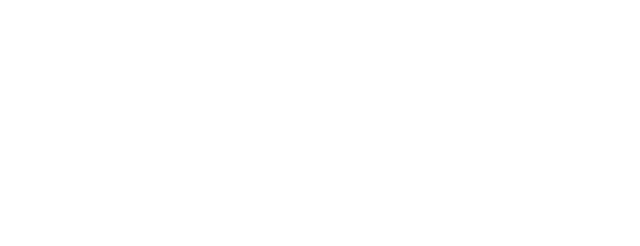
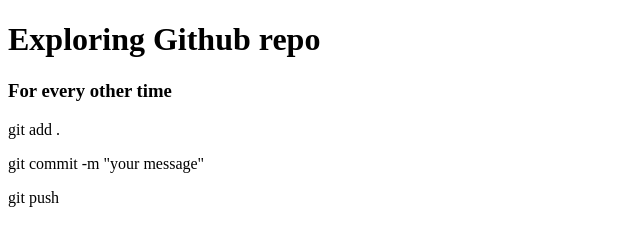
Before and after one commit to mi-araf/my-first-github, a plain HTML site: page index.html in a window 1280 px wide. Shown: the whole page, without its empty margins (0-640 px from the left). Drawn offline with Linux system fonts and the light colour scheme.

Commit message:
added some commands

```diff
--- a/index.html
+++ b/index.html
@@ -6,6 +6,12 @@
     <title>learing Git & Github</title>
 </head>
 <body>
-
+    <h1>Exploring Github repo</h1>
+    <div>
+        <h3>For every other time</h3>
+        <p>git add .</p>
+        <p>git commit -m "your message"</p>
+        <p>git push </p>    <!-- git push -u origin main -->
+    </div>
 </body>
 </html>
```
